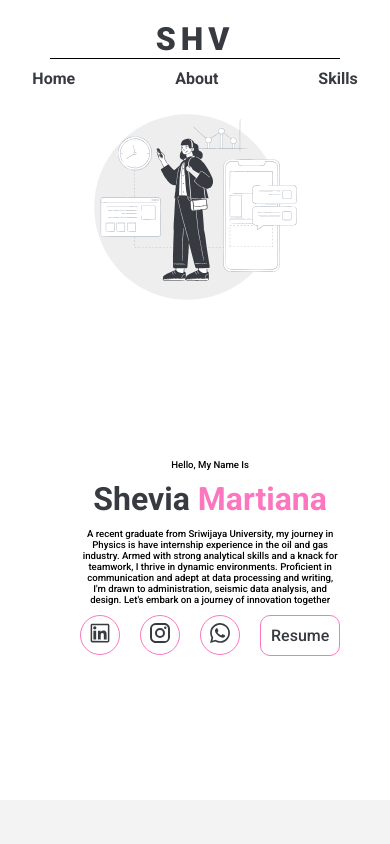
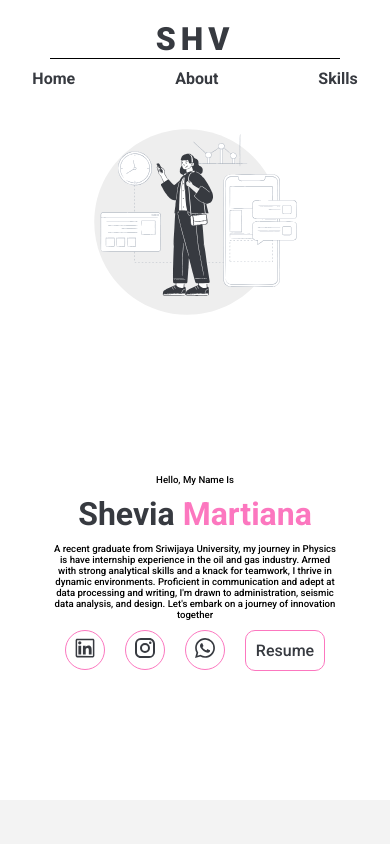
Before and after one commit to zakidafa/portopia, a plain HTML site: page index.html in a window 390 px wide. Shown: the top 844 px of the page. Drawn offline with Linux system fonts and the light colour scheme.

Commit message:
Update media.css

```diff
--- a/css/media.css
+++ b/css/media.css
@@ -70,6 +70,9 @@
 
 @media screen and (max-width: 600px) {
   /* Hero Start */
+    .hero .content {
+    margin: auto;
+  }
   .hero .hero-img img {
     width: 70%;
     height: 70%;
```
